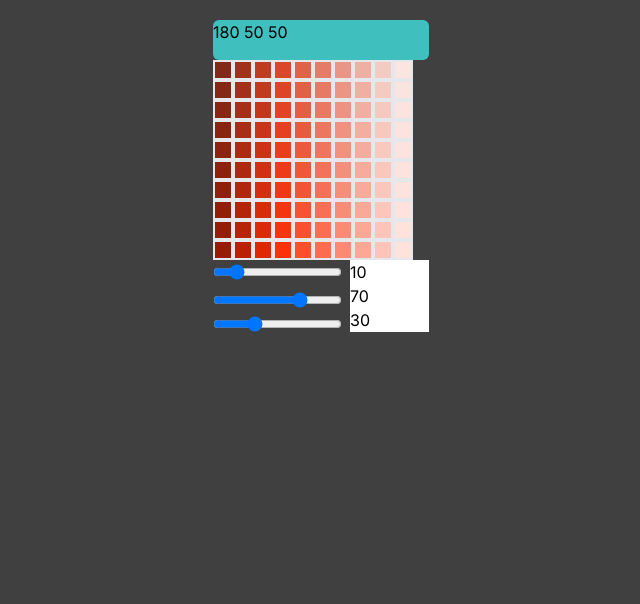
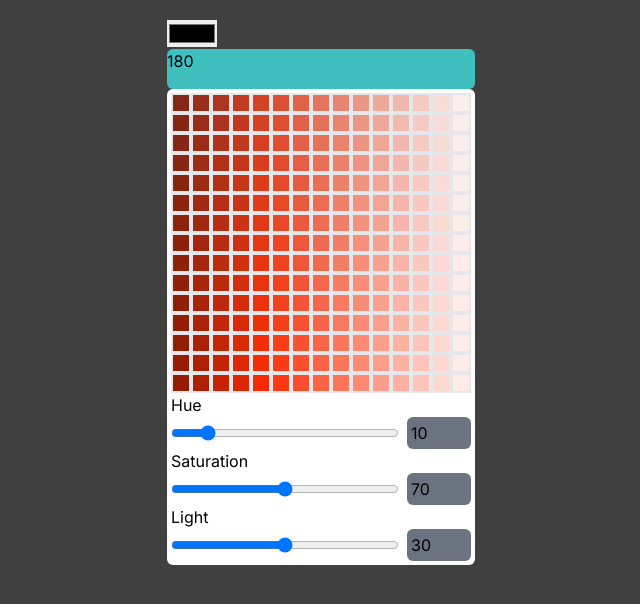
Before and after one commit to HrishikShaji/hrishixui, a Next.js app: page / in a window 1280 px wide. Shown: the top 604 px of the page, without its empty margins (319-959 px from the left). Built offline with nearby package versions, Linux system fonts and the light colour scheme.

Commit message:
SliderInput added in InputColor

```diff
--- a/app/components/InputColor.tsx
+++ b/app/components/InputColor.tsx
@@ -1,6 +1,6 @@
 "use client";
 
-import { useEffect, useMemo, useState } from "react";
+import { Dispatch, SetStateAction, useEffect, useMemo, useState } from "react";
 
 export type Color = {
   hue: number;
@@ -8,6 +8,64 @@ export type Color = {
   light: number;
 };
 
+const initialColor: Color = {
+  hue: 180,
+  saturation: 50,
+  light: 50,
+};
+export const InputColor = () => {
+  const [hue, setHue] = useState(10);
+  const [saturation, setSaturation] = useState(70);
+  const [light, setLight] = useState(30);
+  const [currentColor, setCurrentColor] = useState<Color>(initialColor);
+
+  return (
+    <div>
+      <input type="color" />
+      <div
+        className="h-10 flex rounded-md"
+        style={{
+          backgroundColor: `hsl(${currentColor.hue},${currentColor.saturation}%,${currentColor.light}%) `,
+        }}
+      >
+        {currentColor.hue}
+      </div>
+      <div className="flex flex-col p-1 bg-white rounded-md">
+        <GenerateGrids
+          currentColor={currentColor}
+          cols={15}
+          hue={hue}
+          saturation={saturation}
+          light={light}
+          onClick={(color: Color) => setCurrentColor(color)}
+        />
+        <div className="">
+          <SliderInput
+            value={hue}
+            min="0"
+            max="360"
+            setterFunction={setHue}
+            title="Hue"
+          />
+          <SliderInput
+            value={saturation}
+            min="0"
+            max="100"
+            setterFunction={setSaturation}
+            title="Saturation"
+          />
+          <SliderInput
+            value={light}
+            min="0"
+            max="100"
+            setterFunction={setLight}
+            title="Light"
+          />
+        </div>
+      </div>
+    </div>
+  );
+};
 const GenerateGrids = ({
   cols,
   hue,
@@ -30,8 +88,8 @@ const GenerateGrids = ({
       for (let c = 0; c < cols; c++) {
         newGrids[r][c] = {
           hue: c * (360 / cols),
-          saturation: saturation + c * ((100 - saturation) / cols), // Dynamic saturation
-          light: light + r * ((100 - light) / cols), // Dynamic light
+          saturation: saturation + c * ((100 - saturation) / cols),
+          light: light + r * ((100 - light) / cols),
         };
       }
     }
@@ -53,11 +111,18 @@ const GenerateGrids = ({
                   })
                 }
                 style={{
+                  borderColor: `${
+                    hue === currentColor.hue &&
+                    item.saturation === currentColor.saturation &&
+                    item.light === currentColor.light
+                      ? "black"
+                      : ""
+                  }`,
                   backgroundColor: `hsl(${hue},${item.saturation}%,${item.light}%) `,
                 }}
                 key={k}
                 className="w-5 h-5 cursor-pointer border-2"
-              ></div>
+              />
             );
           })}
         </div>
@@ -66,89 +131,34 @@ const GenerateGrids = ({
   );
 };
 
-const initialColor: Color = {
-  hue: 180,
-  saturation: 50,
-  light: 50,
-};
+interface SliderInputProps {
+  title: string;
+  setterFunction: Dispatch<SetStateAction<number>>;
+  min: string;
+  max: string;
+  value: number;
+}
 
-export const InputColor = () => {
-  const [hue, setHue] = useState(10);
-  const [saturation, setSaturation] = useState(70);
-  const [light, setLight] = useState(30);
-  const [currentColor, setCurrentColor] = useState<Color>(initialColor);
-
+const SliderInput: React.FC<SliderInputProps> = (props) => {
   return (
-    <div>
-      <div
-        className="h-10 flex rounded-md"
-        style={{
-          backgroundColor: `hsl(${currentColor.hue},${currentColor.saturation}%,${currentColor.light}%) `,
-        }}
-      >
-        {`${currentColor.hue}
-          ${currentColor.light.toString()}
-          ${currentColor.saturation.toString()}`}
-      </div>
-      <GenerateGrids
-        currentColor={currentColor}
-        cols={10}
-        hue={hue}
-        saturation={saturation}
-        light={light}
-        onClick={(color: Color) => setCurrentColor(color)}
-      />
-      <div className="">
+    <div className="flex flex-col  ">
+      <h1>{props.title}</h1>
       <div className="flex gap-2">
         <input
           className="w-full"
           type="range"
-            min="0"
-            max="360"
-            onChange={(e) => setHue(parseInt(e.target.value))}
+          min={props.min}
+          max={props.max}
+          onChange={(e) => props.setterFunction(parseInt(e.target.value))}
         />
         <input
-            min="0"
-            max="360"
+          min={props.min}
+          max={props.max}
           type="number"
-            value={hue}
-            onChange={(e) => setHue(parseInt(e.target.value))}
+          value={props.value}
+          onChange={(e) => props.setterFunction(parseInt(e.target.value))}
+          className="w-16 focus:outline-none bg-gray-500 p-1 rounded-md"
         />
-        </div>
-        <div className="flex gap-2">
-          <input
-            className="w-full mt-2"
-            type="range"
-            min="0"
-            max="100"
-            value={saturation}
-            onChange={(e) => setSaturation(parseInt(e.target.value))}
-          />
-          <input
-            min="0"
-            max="100"
-            type="number"
-            value={saturation}
-            onChange={(e) => setSaturation(parseInt(e.target.value))}
-          />
-        </div>
-        <div className="flex gap-2">
-          <input
-            className="w-full mt-2"
-            type="range"
-            min="0"
-            max="100"
-            value={light}
-            onChange={(e) => setLight(parseInt(e.target.value))}
-          />
-          <input
-            min="0"
-            max="100"
-            type="number"
-            value={light}
-            onChange={(e) => setLight(parseInt(e.target.value))}
-          />
-        </div>
       </div>
     </div>
   );
```
Lines whose indentation alone changed are shown as unchanged.
